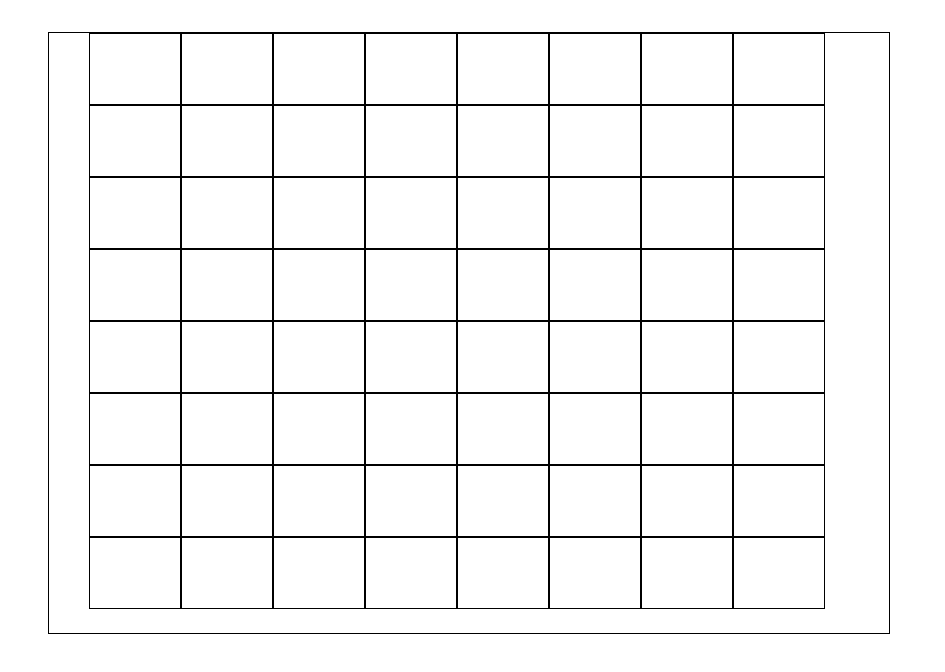
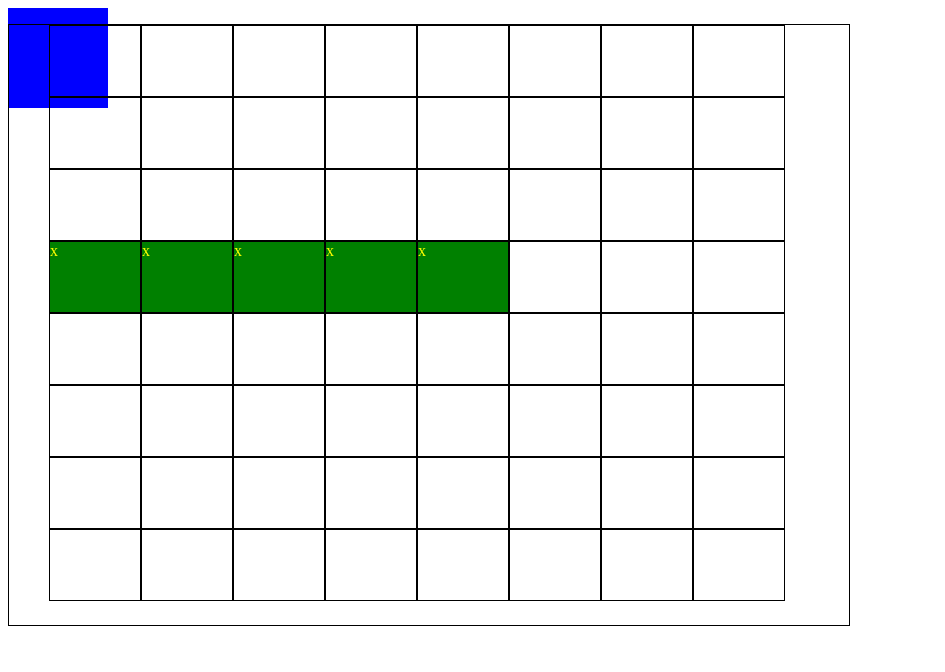
Before and after one commit to dalailama3/dalailama3.github.io, a plain HTML site: page index.html in a window 1280 px wide. Shown: the whole page, without its empty margins (0-945 px from the left). Drawn offline with Linux system fonts and the light colour scheme.

Commit message:
Add clearInterval on #step when gameOver

```diff
--- a/css/snake.css
+++ b/css/snake.css
@@ -41,3 +41,17 @@ li.snake-segment {
   color: yellow;
   background: green;
 }
+
+.game-over {
+  position: absolute;
+  height: 100px;
+  width: 100px;
+  background: blue;
+  margin: 0 auto;
+
+}
+
+.game-over:hover {
+
+
+}
--- a/js/bundle.js
+++ b/js/bundle.js
@@ -70,7 +70,9 @@
 	    SnakeView.prototype.handleKeyEvent(event, board);
 	  });
 
-	  window.setInterval(this.step.bind(this), 200);
+
+	  this.loadSnake = window.setInterval(this.step.bind(this), 300);
+
 
 
 	};
@@ -101,6 +103,13 @@
 
 	SnakeView.prototype.step = function() {
 	    this.board.snake.move();
+
+	    if (this.board.snake.gameOver) {
+	      clearInterval(this.loadSnake);
+
+	      this.$el.addClass("game-over");
+	      return;
+	    }
 	    this.board.renderSnake();
 	    this.render();
 	};
@@ -115,6 +124,7 @@
 	  $ul.addClass("group");
 
 	  var renderGrid = this.board.renderSnake();
+
 
 	  for (var rowIdx = 0; rowIdx < len; rowIdx++) {
 	    for (var colIdx = 0; colIdx < len; colIdx++) {
@@ -143,6 +153,7 @@
 	  this.direction = "W";
 	  this.segments = [[3,2], [3,3], [3,4], [3,5], [3,6]];
 	  this.head = this.segments[0];
+	  this.gameOver = false;
 
 	};
 
@@ -170,29 +181,42 @@
 	};
 
 
+	var outOfRange = function(pos) {
+	  var x = pos[0];
+	  var y = pos[1];
+
+	  if ((x < 0 || x > 7) || (y < 0 || y > 7)) {
+	    return true;
+	  }
+	};
 
 	Snake.prototype.move = function () {
 
+
 	  if (this.direction === "N") {
 	    this.head = moveNorth(this.head);
+	    if (outOfRange(this.head)) {this.gameOver = true;}
 	    this.segments.pop();
 	    this.segments = [this.head].concat(this.segments);
 	  }
 
 	  if (this.direction === "E") {
 	    this.head = moveEast(this.head);
+	    if (outOfRange(this.head)) {this.gameOver = true;}
 	    this.segments.pop();
 	    this.segments = [this.head].concat(this.segments);
 	  }
 
 	  if (this.direction === "S") {
 	    this.head = moveSouth(this.head);
+	    if (outOfRange(this.head)) {this.gameOver = true;}
 	    this.segments.pop();
 	    this.segments = [this.head].concat(this.segments);
 	  }
 
 	  if (this.direction === "W") {
 	    this.head = moveWest(this.head);
+	    if (outOfRange(this.head)) {this.gameOver = true;}
 	    this.segments.pop();
 	    this.segments = [this.head].concat(this.segments);
 	  }
```
Also changed, not shown: js/snake-view.js (+11 -1 lines), js/snake.js (+14 -0 lines), 1 other file.
